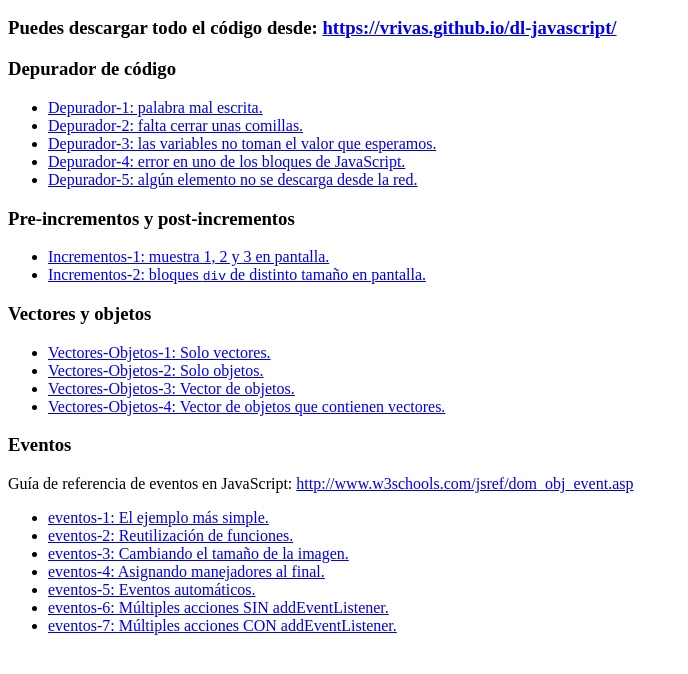
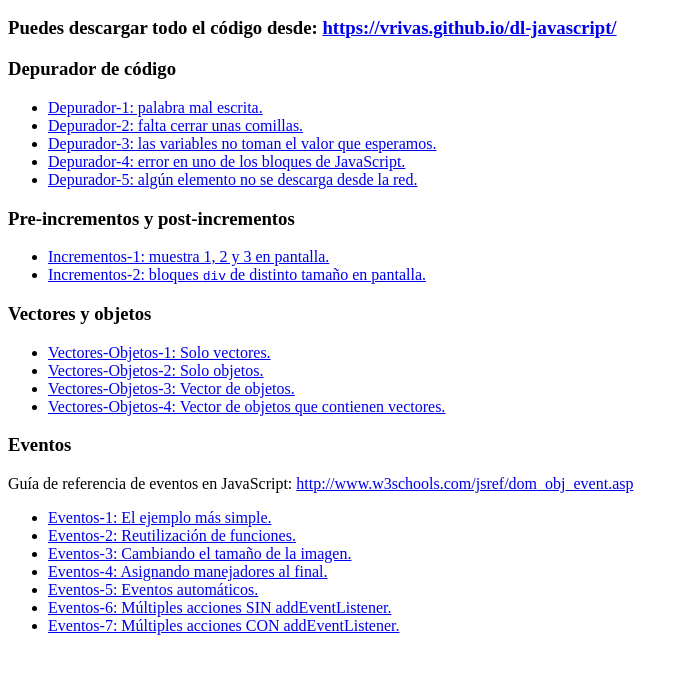
Before and after one commit to vrivas/dl-javascript, a plain HTML site: page index.html in a window 1280 px wide. Shown: the part 96-770 px from the top of the page, without its empty margins (0-688 px from the left). Drawn offline with Linux system fonts and the light colour scheme.

Commit message:
Usando mayúsculas en Eventos como en el resto de list-items

```diff
--- a/index.html
+++ b/index.html
@@ -30,13 +30,13 @@
   <h3>Eventos</h3>
   <p>Guía de referencia de eventos en JavaScript: <a href="http://www.w3schools.com/jsref/dom_obj_event.asp" target="_blank">http://www.w3schools.com/jsref/dom_obj_event.asp</a>
   <ul>
-    <li><a href="eventos/eventos-1.html">eventos-1: El ejemplo más simple.</a></li>
-    <li><a href="eventos/eventos-2.html">eventos-2: Reutilización de funciones.</a></li>
-    <li><a href="eventos/eventos-3.html">eventos-3: Cambiando el tamaño de la imagen.</a></li>
-    <li><a href="eventos/eventos-4.html">eventos-4: Asignando manejadores al final.</a></li>
-    <li><a href="eventos/eventos-5.html">eventos-5: Eventos automáticos.</a></li>
-    <li><a href="eventos/eventos-6.html">eventos-6: Múltiples acciones SIN addEventListener.</a></li>
-    <li><a href="eventos/eventos-6.html">eventos-7: Múltiples acciones CON addEventListener.</a></li>
+    <li><a href="eventos/eventos-1.html">Eventos-1: El ejemplo más simple.</a></li>
+    <li><a href="eventos/eventos-2.html">Eventos-2: Reutilización de funciones.</a></li>
+    <li><a href="eventos/eventos-3.html">Eventos-3: Cambiando el tamaño de la imagen.</a></li>
+    <li><a href="eventos/eventos-4.html">Eventos-4: Asignando manejadores al final.</a></li>
+    <li><a href="eventos/eventos-5.html">Eventos-5: Eventos automáticos.</a></li>
+    <li><a href="eventos/eventos-6.html">Eventos-6: Múltiples acciones SIN addEventListener.</a></li>
+    <li><a href="eventos/eventos-6.html">Eventos-7: Múltiples acciones CON addEventListener.</a></li>
 
   </ul>
 
```
